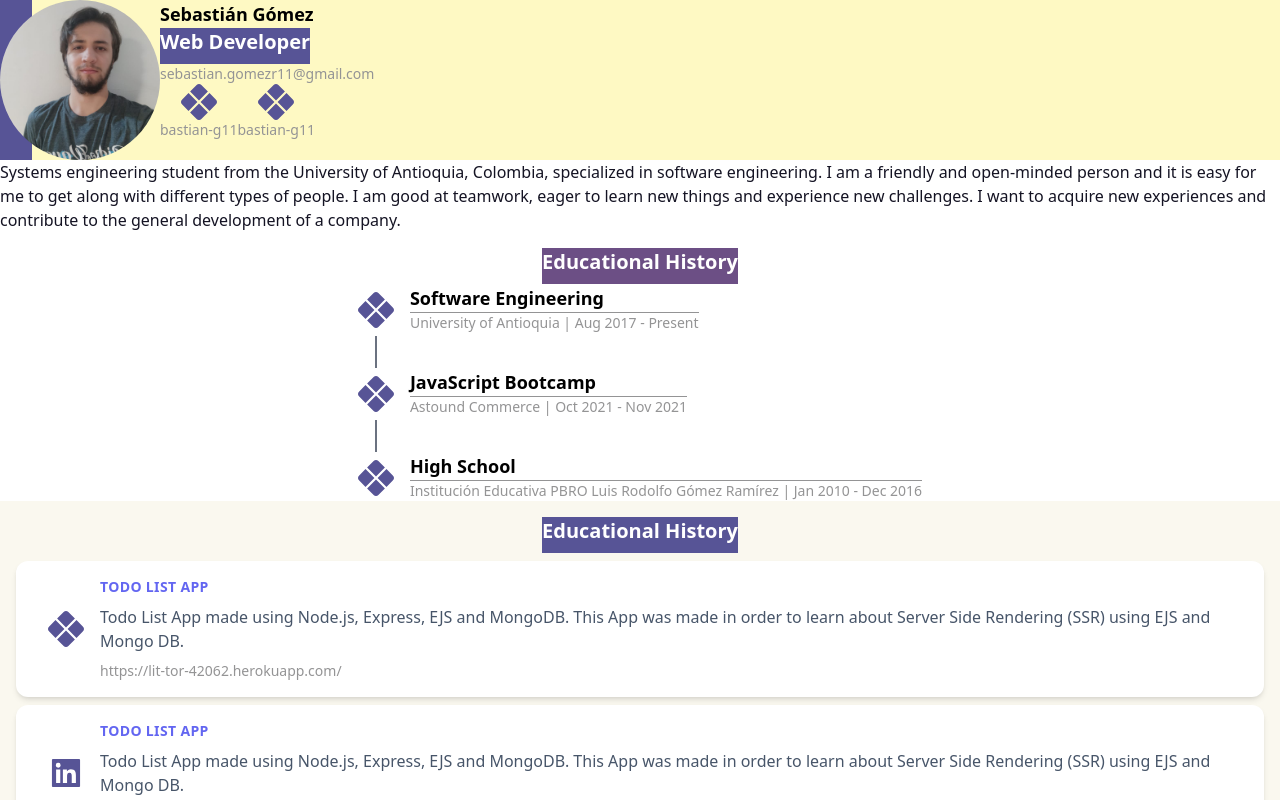
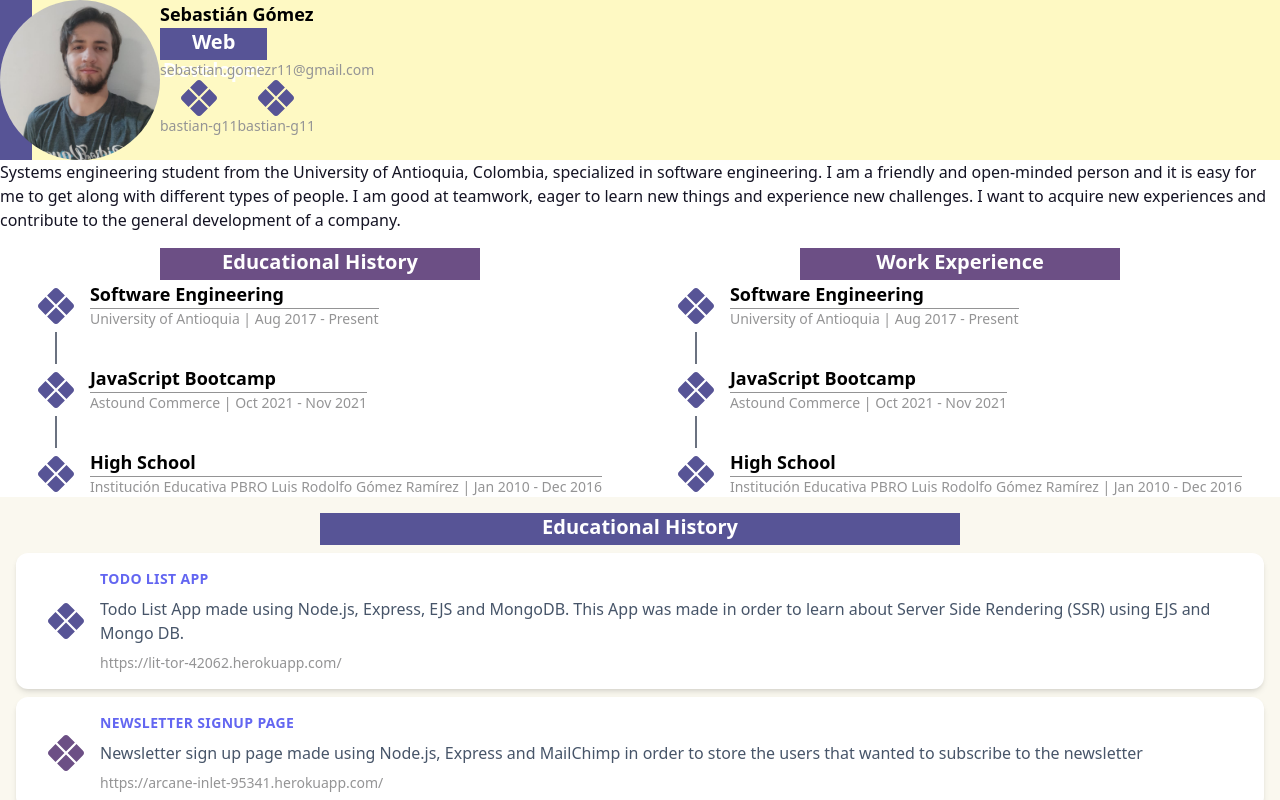
Before and after one commit to bastian-g11/cv-bastian-g11, a React (Create React App) app: page / in a window 1280 px wide. Built offline with nearby package versions, Linux system fonts and the light colour scheme.

Commit message:
FEAT: Add WorkExperience component and styles to components

```diff
--- a/src/components/Test.jsx
+++ b/src/components/Test.jsx
@@ -3,7 +3,7 @@ import { Icon } from 'components/Icon';
 const Test = ({ icon, iconColor, title, description, link }) => (
   <div className='max-w-md my-2 mx-auto bg-white rounded-xl shadow-md overflow-hidden md:max-w-full'>
     <div className='md:flex'>
-      <div className='md:shrink-0 w-fit mx-auto md:ml-8 md:self-center'>
+      <div className='md:shrink-0 w-fit mx-auto md:m-0 md:ml-8 md:self-center'>
         <Icon id={icon} color={iconColor} />
       </div>
       <div className='p-4 flex-container md:items-start'>
@@ -18,6 +18,9 @@ const Test = ({ icon, iconColor, title, description, link }) => (
           {link}
         </a>
       </div>
+      {/* <div className='md:shrink-0 w-fit mx-auto md:ml-8 md:self-center'>
+        <Icon id={icon} color={iconColor} />
+      </div> */}
     </div>
   </div>
 );
--- a/src/components/Title.jsx
+++ b/src/components/Title.jsx
@@ -1,5 +1,6 @@
 const Title = ({ text, background = 'bg-main-purple ' }) => (
-  <div className={`${background} h-9 w-full lg:w-fit`}>
+  // TODO: Add margin
+  <div className={`${background} h-8 w-full md:w-1/2 `}>
     <h1 className='text-center text-white font-bold text-xl'>{text}</h1>
   </div>
 );
--- a/src/components/page-sections/Projects.jsx
+++ b/src/components/page-sections/Projects.jsx
@@ -1,5 +1,5 @@
 import { Section } from 'components/Section';
-import { Project } from 'components/Project';
+// import { Project } from 'components/Project';
 import Test from 'components/Test';
 
 const Projects = () => (
@@ -14,15 +14,23 @@ const Projects = () => (
       link='https://lit-tor-42062.herokuapp.com/'
     />
     <Test
-      icon='linkedin'
-      iconColor='purple'
-      title='ToDo List App'
-      description='Todo List App made using Node.js, Express,
-      EJS and MongoDB. This App was made in order to learn about Server Side Rendering (SSR)
-      using EJS and Mongo DB.'
-      link='https://lit-tor-42062.herokuapp.com/'
+      icon='diamond'
+      iconColor='violet'
+      title='Newsletter SignUp Page'
+      description='Newsletter sign up page made using Node.js,
+       Express and MailChimp in order to store the users that wanted to subscribe to the newsletter'
+      link='https://arcane-inlet-95341.herokuapp.com/'
     />
-    <Project
+
+    <Test
+      icon='diamond'
+      iconColor='violet'
+      title='Immersive Stories'
+      description='Every person is a world and has something to share. The objective of this project was to use
+       Virtual Reality to share the untold stories of the citizens of Medellín.'
+      link='https://tinyurl.com/57p97kh7 | https://tinyurl.com/5n7ca8a5'
+    />
+    {/* <Project
       icon='diamond'
       iconColor='purple'
       title='ToDo List App'
@@ -40,7 +48,6 @@ const Projects = () => (
       Express and MailChimp in order to store the users that wanted to subscribe to the newsletter'
       link='https://arcane-inlet-95341.herokuapp.com/'
     />
-
     <Project
       icon='diamond'
       iconColor='violet'
@@ -48,7 +55,7 @@ const Projects = () => (
       description='Every person is a world and has something to share. The objective of this project was to use
       Virtual Reality to share the untold stories of the citizens of Medellín.'
       link='https://tinyurl.com/57p97kh7 | https://tinyurl.com/5n7ca8a5'
-    />
+    /> */}
   </Section>
 );
 
--- /dev/null
+++ b/src/components/page-sections/WorkExperience.jsx
@@ -0,0 +1,30 @@
+import { Section } from 'components/Section';
+import { InfoIcon } from 'components/InfoIcon';
+
+const WorkExperience = () => (
+  <Section title='Work Experience' titleBackground='bg-violet'>
+    <InfoIcon
+      icon='diamond'
+      iconColor='purple'
+      title='Software Engineering'
+      subTitle='University of Antioquia | Aug 2017 - Present'
+      addTimeLine
+    />
+    <InfoIcon
+      icon='diamond'
+      iconColor='purple'
+      title='JavaScript Bootcamp'
+      subTitle='Astound Commerce | Oct 2021 - Nov 2021'
+      addTimeLine
+    />
+    <InfoIcon
+      icon='diamond'
+      iconColor='purple'
+      title='High School'
+      subTitle='Institución Educativa PBRO Luis Rodolfo Gómez Ramírez | Jan 2010 - Dec 2016'
+      lastItem='true'
+    />
+  </Section>
+);
+
+export { WorkExperience };
--- a/src/pages/Home.jsx
+++ b/src/pages/Home.jsx
@@ -3,12 +3,16 @@ import { Profile } from 'components/page-sections/Profile';
 import { Education } from 'components/page-sections/Education';
 import { Projects } from 'components/page-sections/Projects';
 import { Skills } from 'components/page-sections/Skills';
+import { WorkExperience } from 'components/page-sections/WorkExperience';
 
 const Home = () => (
   <main>
     <div className='flex-container'>
       <Profile />
-      <Education />
+      <div className='w-full md:flex'>
+        <Education />
+        <WorkExperience />
+      </div>
       <Projects />
       <Skills />
     </div>
```
